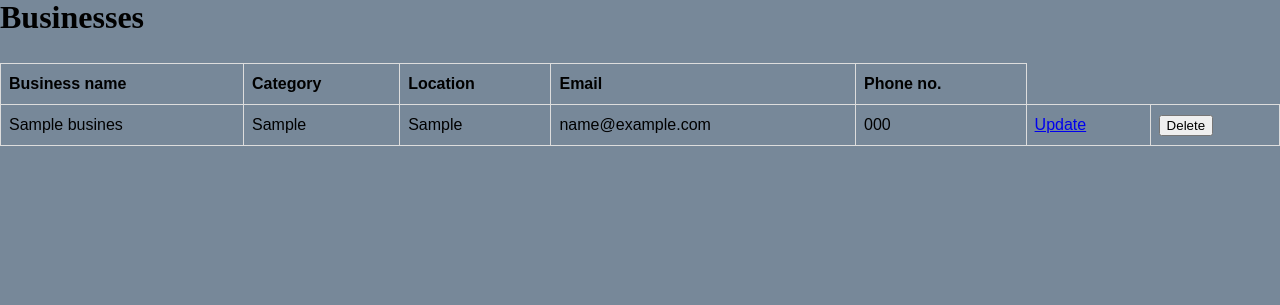
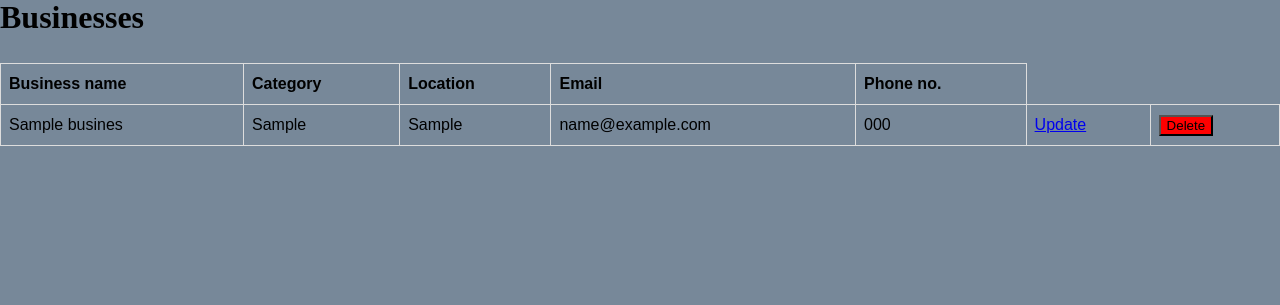
Before and after one commit to CaptainMumo/biashara_business_review, a Flask app: page /businesses/1 in a window 1280 px wide. Shown: the part 209-514 px from the top of the page. Run offline with Flask 2, Linux system fonts and the light colour scheme; a user stored in the database is signed in; tables that the repository leaves empty hold one stand-in row (values such as "Sample post").

Commit message:
edit delete function

```diff
--- a/flaskapp/templates/view_business.html
+++ b/flaskapp/templates/view_business.html
@@ -22,9 +22,12 @@
             <td>{{ business.phone }}</td>
             {% if business.owner == current_user %}
                 <td><a href="{{ url_for('update_business', business_id=business.id) }}">Update</a></td>
-                <td><button>Delete</button></td>
+                <td><form method="POST" action="{{ url_for('delete_business', business_id=business.id) }}"><button class="error">Delete</button></form></td>
             {% endif %}
         </tr>
     </tbody>
 </table>
 {% endblock %}
+<!--<form method="POST" action="{{ url_for('delete_business') }}" style="display: inline">
+                        <input type="submit" value="Delete">
+                    </form>-->
```
